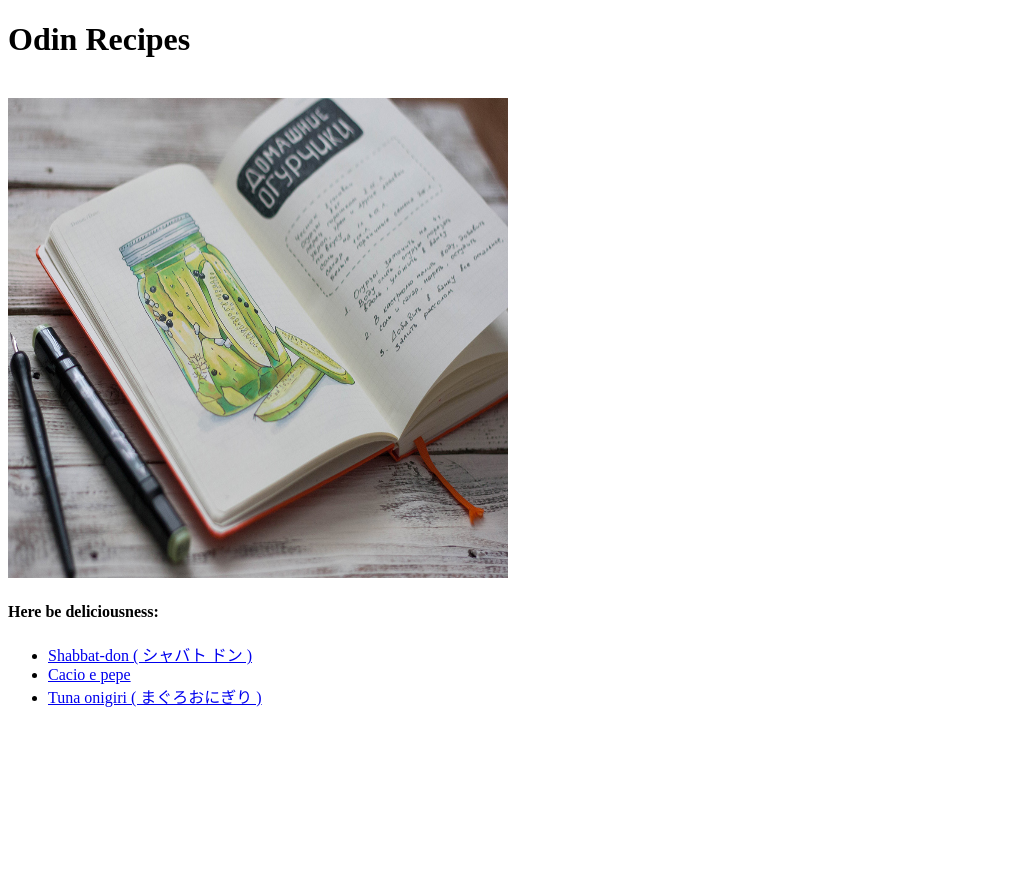
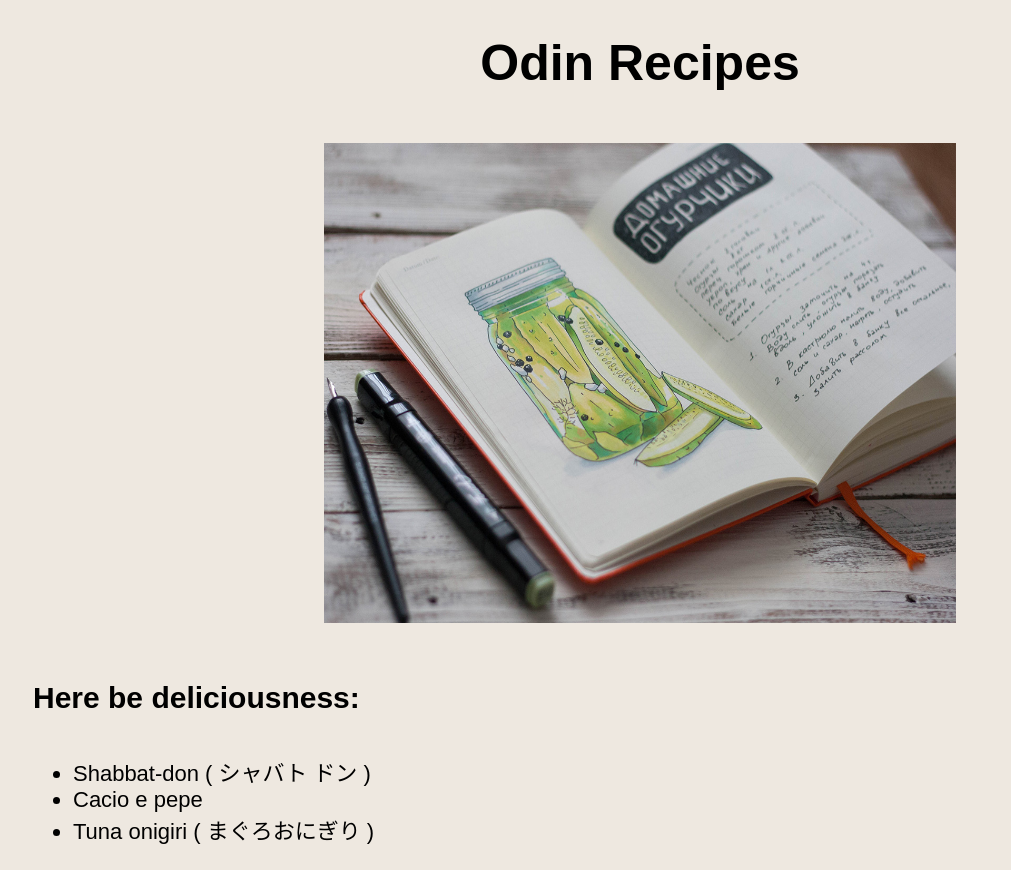
Before and after one commit to gustavomiyazono/Odin_recipes, a plain HTML site: page index.html in a window 1280 px wide. Shown: the whole page, without its empty margins (0-1011 px from the left). Before the commit the page ends 800 px from the top, so only its background shows below. Drawn offline with Linux system fonts and the light colour scheme.

Commit message:
Change index style

```diff
--- a/index.html
+++ b/index.html
@@ -9,12 +9,14 @@
 </head>
 <body>
     <h1>Odin Recipes</h1><br>
-    <img src="recipe-book.jpg" alt="An image of an opened recipe book, sketched by hand on a wooden table." width="500" height="480"><br>
+    <img class="main-img" src="recipe-book.jpg" alt="An image of an opened recipe book, sketched by hand on a wooden table." width="500" height="480"><br>
+    <div class="container">
     <h4>Here be deliciousness:</h4>
     <ul>
         <li><a href="recipes/shabbat_don.html">Shabbat-don ( シャバト ドン )</a></li>
         <li><a href="recipes/cacio_e_pepe.html">Cacio e pepe</a></li>
         <li><a href="recipes/tuna_onigiri.html">Tuna onigiri ( まぐろおにぎり )</a></li>
     </ul>
+    </div>
 </body>
 </html>
--- a/style.css
+++ b/style.css
@@ -0,0 +1,48 @@
+body {
+    background-color:rgb(238, 232, 224);
+}
+
+h1 {
+    font-family: "Ubuntu", "Brush Script MT", sans-serif;
+    text-align: center;
+    font-size: 50px;
+}
+
+.main-img {
+    display: block;
+    margin-left: auto;
+    margin-right: auto;
+    width: 50%;
+}
+
+.container {
+    font-size: 24px;
+    margin: 25px;
+}
+
+h4, li {
+    font-family: "Ubuntu", "Brush Script MT", sans-serif;
+}
+
+h4 {
+    font-size: 30px;
+}
+
+li {
+    font-size: 22px;
+}
+
+a:visited {
+    color: rgb(80, 80, 80);
+    text-decoration: none;
+}
+
+a:link {
+    color: black;
+    text-decoration: none;
+}
+
+a:hover {
+    color:crimson;
+    text-decoration: wavy;
+}
```
